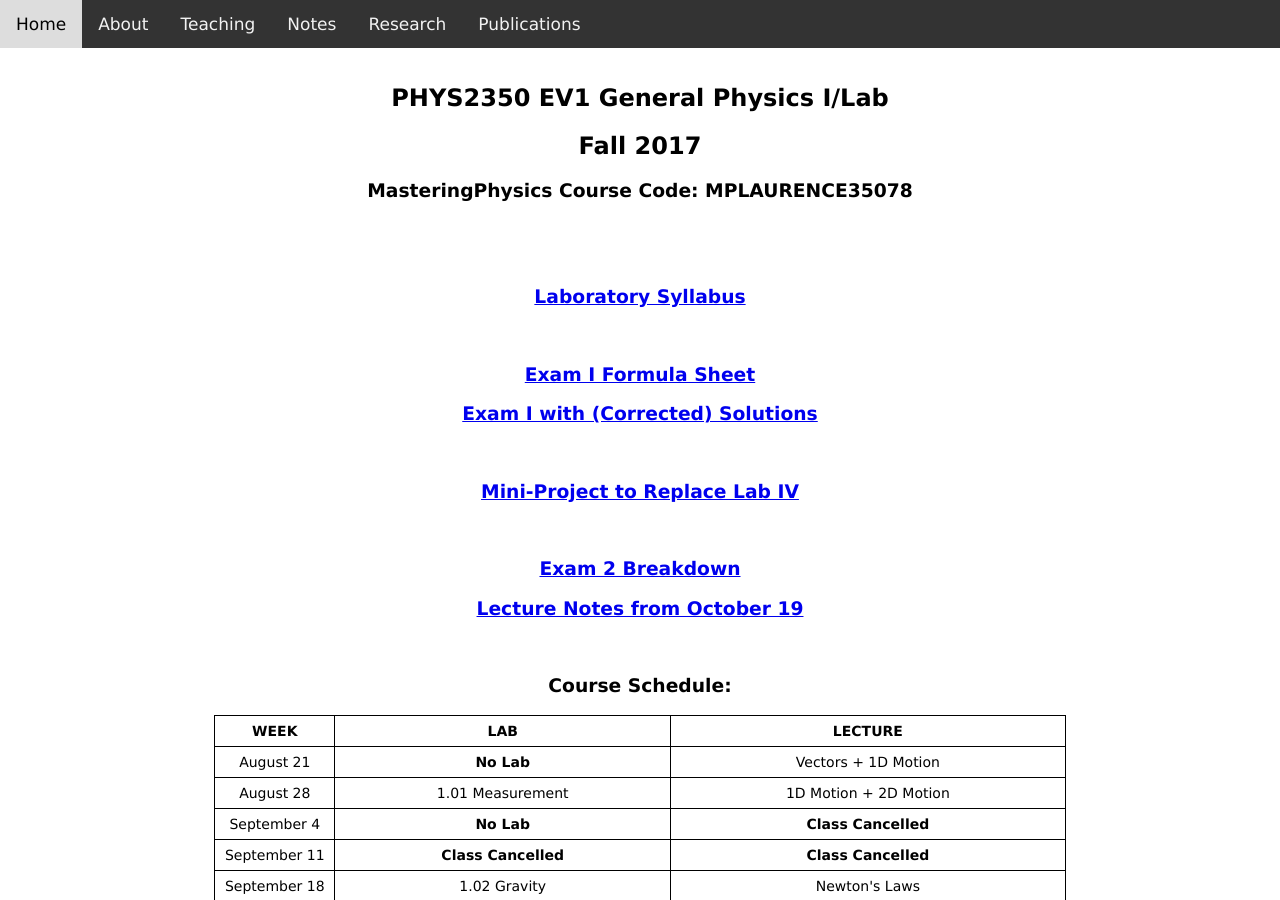
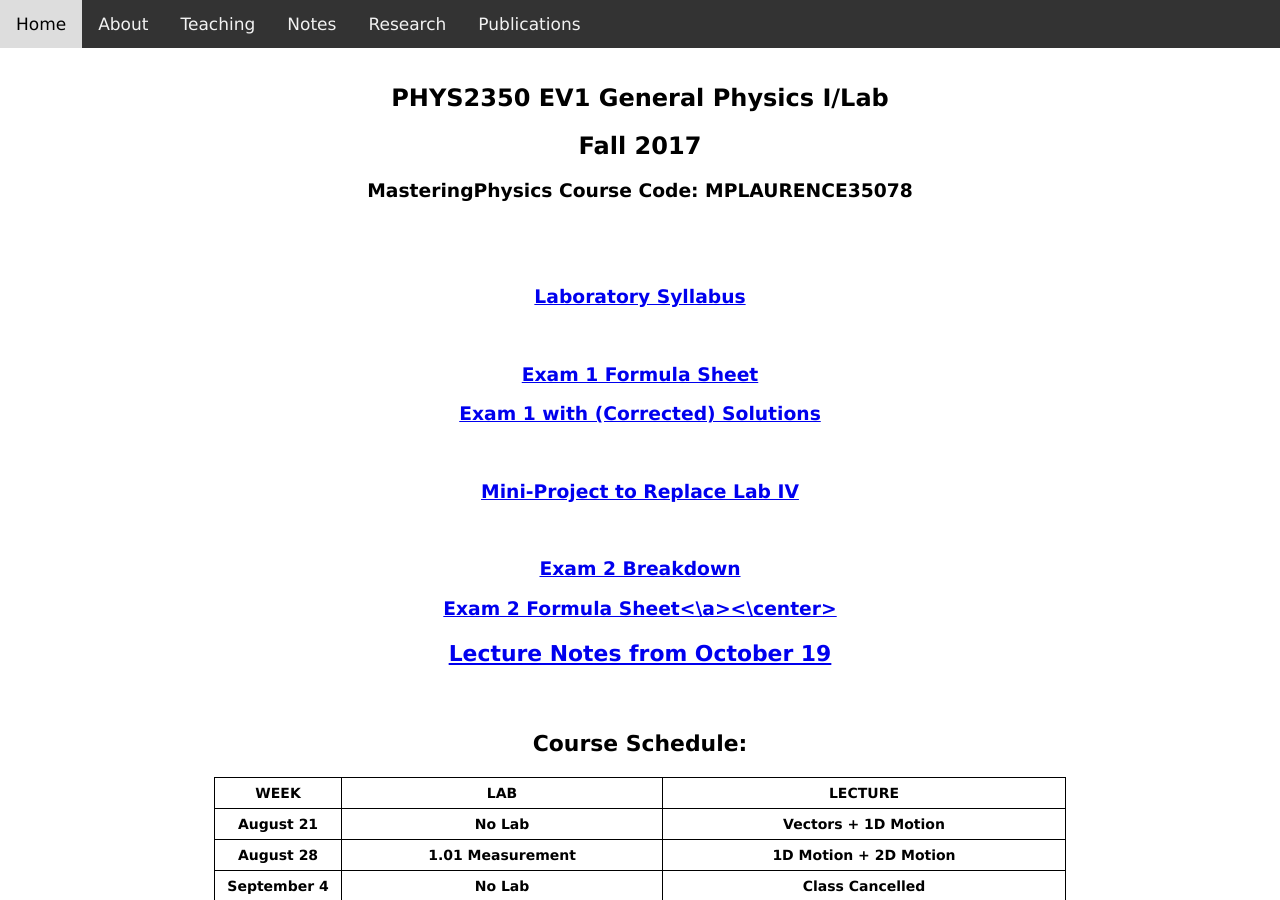
Before and after one commit to dhlaurence/dhlaurence.github.io, a Jekyll site: the page built from teaching/phys2350fall17.html, in a window 1280 px wide and 900 px high. Built offline with Jekyll 4.4.1, drawn with Linux system fonts in a browser that asks for light colours.

Commit message:
Update phys2350fall17.html

```diff
--- a/teaching/phys2350fall17.html
+++ b/teaching/phys2350fall17.html
@@ -19,11 +19,11 @@ title: PHYS2350Fall2017
   <br>
 
   <h3>
-    <center><a target="_blank" href="http://www.blazartheory.com/files/PHYS2350_Exam_I_Formula_Sheet.pdf">Exam I Formula Sheet</a></center>
+    <center><a target="_blank" href="http://www.blazartheory.com/files/PHYS2350_Exam_I_Formula_Sheet.pdf">Exam 1 Formula Sheet</a></center>
   </h3>
 
   <h3>
-    <center><a target="_blank" href="http://www.blazartheory.com/files/PHYS2350_Fall_2017_Exam_1_SOLUTIONS.pdf">Exam I with (Corrected) Solutions</a></center>
+    <center><a target="_blank" href="http://www.blazartheory.com/files/PHYS2350_Fall_2017_Exam_1_SOLUTIONS.pdf">Exam 1 with (Corrected) Solutions</a></center>
   </h3>
 
   <br>
@@ -37,6 +37,9 @@ title: PHYS2350Fall2017
   <h3>
     <center><a target="_blank" href="http://www.blazartheory.com/files/PHYS2350_Fall_2017_Exam_2_Breakdown.pdf">Exam 2 Breakdown</a></center>
   </h3>
+
+  <h3>
+    <center><a target="_blank" href="http://www.blazartheory.com/files/PHYS2350_Fall_2017_Exam_2_Formula_Sheet.pdf">Exam 2 Formula Sheet<\a><\center>
 
   <h3>
     <center><a target="_blank" href="http://www.blazartheory.com/files/Lecture_Notes_from_October_19__2017.pdf">Lecture Notes from October 19</a></center>
```
